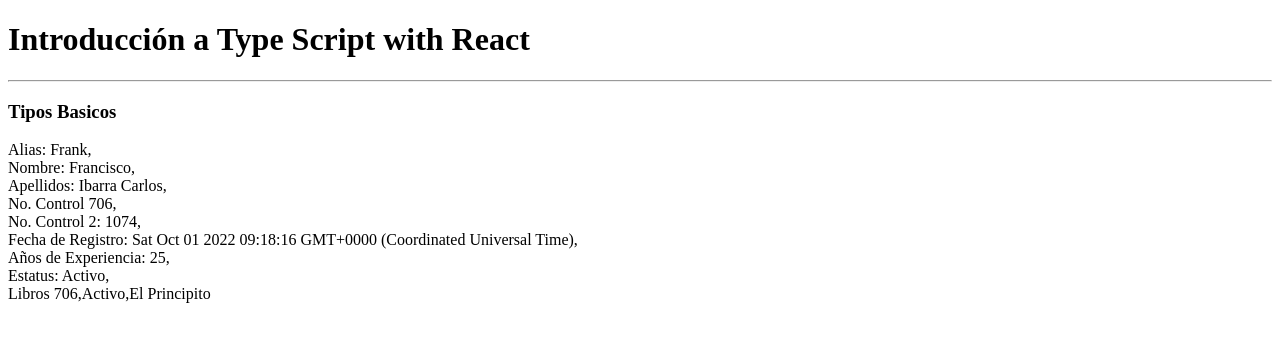
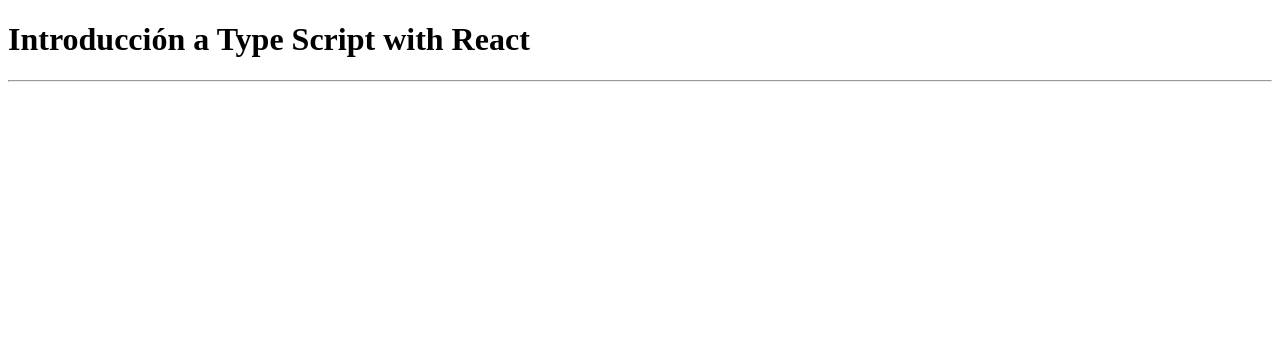
Before and after one commit to alanbacont/React-Native, a React (Create React App) app: page / in a window 1280 px wide. Shown: the top 342 px of the page. Built offline with nearby package versions, Linux system fonts and the light colour scheme.

Commit message:
Commit 4
Inicio de la nota 4.4

```diff
--- a/src/App.tsx
+++ b/src/App.tsx
@@ -1,11 +1,11 @@
 import React from 'react'
-import { TiposBasicos } from './typescript/TiposBasicos';
+//import { TiposBasicos } from './typescript/TiposBasicos';
 const App = () => {
   return (
     <div>
       <h1>Introducción a Type Script with React</h1>
       <hr/>
-      <TiposBasicos />
+      {/*<TiposBasicos> </TiposBasicos>*/}
     </div>
   )
 }
```
